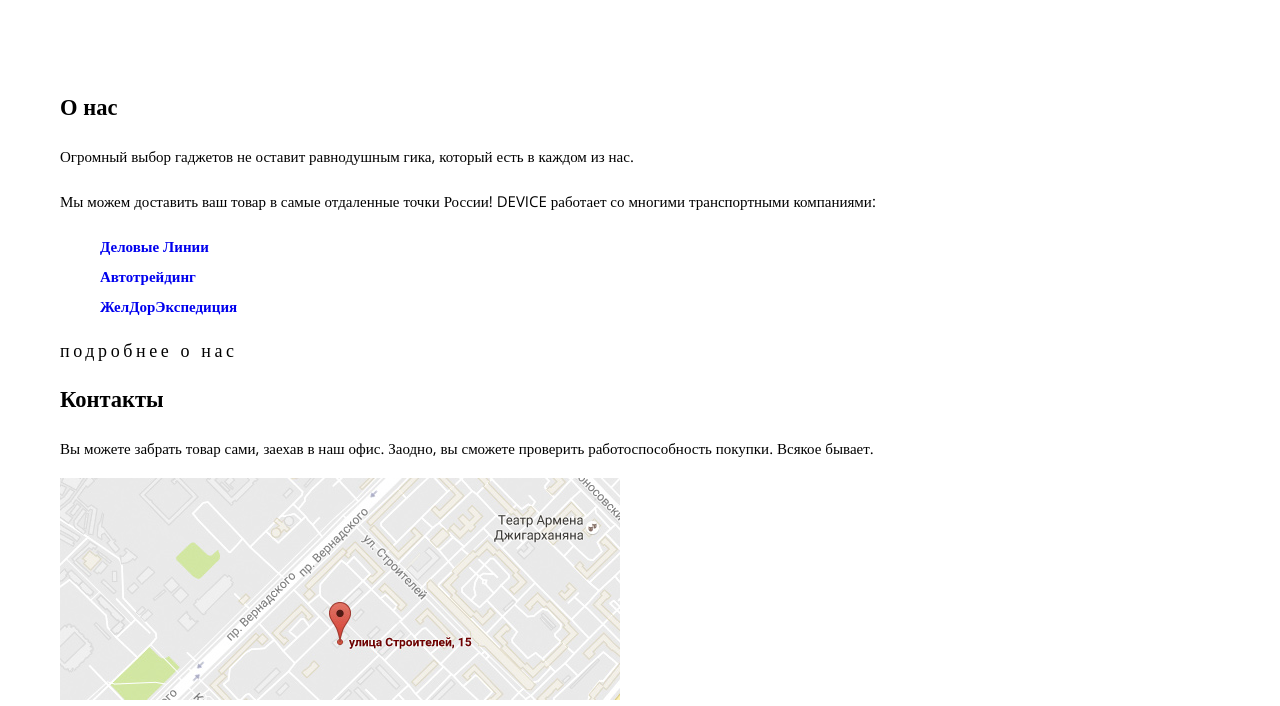
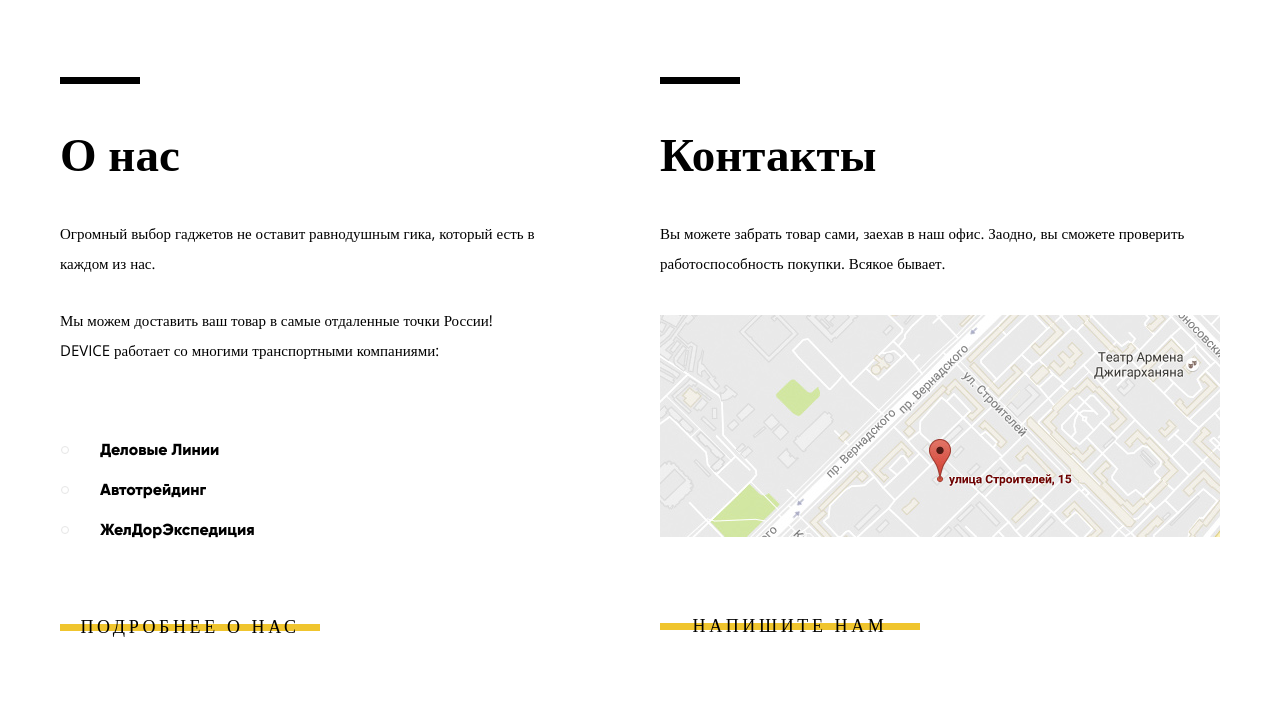
Before and after one commit to skasbzhezinski/device, a plain HTML site: page index.html in a window 1280 px wide. Shown: the part 1810-2516 px from the top of the page. Drawn offline with nearby package versions, Linux system fonts and the light colour scheme.

Commit message:
Complete middle_footer

```diff
--- a/assets/css/style.css
+++ b/assets/css/style.css
@@ -886,6 +886,122 @@ body {
 	background-repeat: no-repeat;
 }
 
+/* Футер bottom_footer */
+
+.bottom_footer .about_us,
+.bottom_footer .contacts {
+	width: 560px;
+}
+
+.bottom_footer .wrapper {
+	display: flex;
+	justify-content: space-between;
+	margin-bottom: 95px;
+}
+
+.wrapper h2 {
+	font-family: Gilroy ExtraBold;
+	font-size: 47px;
+	line-height: 48px;
+}
+
+.wrapper h2::before {
+	content: "";
+	display: block;
+	position: absolute;
+	left: 0;
+	top: -15px;
+
+	width: 80px;
+	height: 7px;
+	background-color: #000;
+}
+
+.about_us,
+.contacts {
+	position: relative;
+}
+
+.about_us p {
+	width: 475px;
+	margin-bottom: 27px;
+}
+
+.about_us ul {
+	margin-top: 65px;
+}
+
+.about_us li {
+	position: relative;
+	margin: 0;
+	padding: 0;
+}
+
+/* прикручиваю кружочки слева */
+.about_us li::before {
+	content: "";
+	position: absolute;
+	display: block;
+	top: 16px;
+	left: -39px;
+
+	width: 6px;
+	height: 6px;
+	border: 1px solid #e6e6e6;
+	border-radius: 50%;
+}
+
+.about_us b {
+	font-family: GilroyExtraBold;
+	font-size: 16px;
+	line-height: 40px;
+	color: #000;
+}
+
+.contacts .stylish_button {
+	display: block;
+	width: 260px;
+	margin-top: 60px;
+	text-align: center;
+	cursor: pointer;
+}
+
+.about_us .stylish_button {
+	display: block;
+	width: 260px;
+	margin-top: 57px;
+	text-align: center;
+	cursor: pointer;
+}
+
+.wrapper .stylish_button::before {
+    content: "";
+    display: block;
+    position: absolute;
+    width: 260px;
+    height: 7px;
+
+    background-color: #f0c52e;
+    z-index: -1;
+}
+
+.about_us .stylish_button::before {
+	bottom: 16.5px;
+}
+
+.contacts .stylish_button {
+	position: relative;
+}
+
+.contacts .stylish_button::before {
+	bottom: 16.5px;
+	left: 0px;
+}
+
+.contacts p {
+	margin-bottom: 37px;
+}
+
 /* ===== Footer ===== */
 
 .main_footer {
--- a/index.html
+++ b/index.html
@@ -49,7 +49,7 @@
 				<ul class="catalog_menu">
 					<li>
 						<a href="#">Виртуальная реальность</a>
-				 		<a href="#">Моноподы для селфи</a>
+				 		<a href="device_catalog.html" target="blank">Моноподы для селфи</a>
 				 		<a href="#">Экшн-камеры</a>
 			 		</li>
 					<li>
@@ -285,7 +285,7 @@
 					<li><a href="#"><b>Автотрейдинг</b></a></li>
 					<li><a href="#"><b>ЖелДорЭкспедиция</b></a></li>
 				</ul>
-				<a class="stylish_button" href="#">подробнее о нас</a>
+				<a class="stylish_button" href="#">ПОДРОБНЕЕ О НАС</a>
 
         	</section>
 
@@ -293,12 +293,12 @@
 
 				<h2>Контакты</h2>
 				<p>
-					Вы можете забрать товар сами, заехав в наш офис. Заодно, вы сможете проверить работоспособность 	покупки. Всякое бывает.
+					Вы можете забрать товар сами, заехав в наш офис. Заодно, вы сможете проверить работоспособность покупки. Всякое бывает.
 				</p>
             	<div class="map">
             		<img src="assets/img/map.jpg" alt="map">
             	</div>
-            	<button class="stylish_button">напишите нам</button>
+            	<button class="stylish_button">НАПИШИТЕ НАМ</button>
 
         	</section>
 
```
